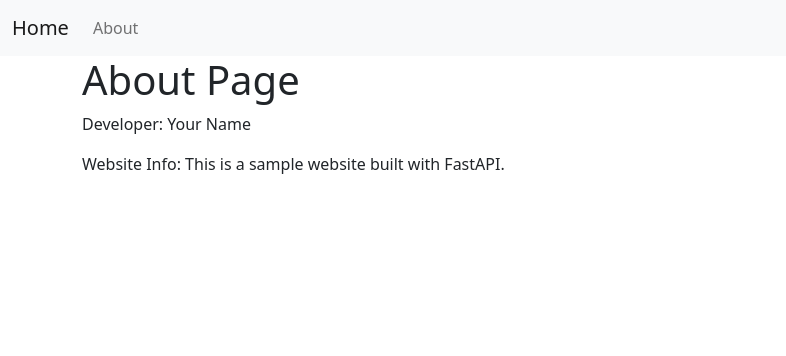
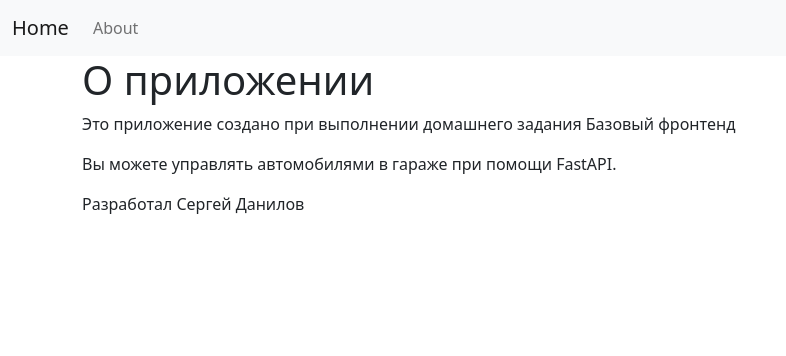
Before and after one commit to IzhSergei/homework_05, a FastAPI app: page /about/ in a window 1280 px wide. Shown: the top 356 px of the page, without its empty margins (0-786 px from the left). Run offline with FastAPI, Linux system fonts and the light colour scheme.

Commit message:
second commit

```diff
--- a/templates/about.html
+++ b/templates/about.html
@@ -1,7 +1,8 @@
 {% extends "base.html" %}
 
 {% block content %}
-<h1>About Page</h1>
-<p>Developer: Your Name</p>
-<p>Website Info: This is a sample website built with FastAPI.</p>
+<h1>О приложении</h1>
+<p>Это приложение создано при выполнении домашнего задания Базовый фронтенд</p>
+<p>Вы можете управлять автомобилями в гараже при помощи FastAPI.</p>
+<p>Разработал Сергей Данилов</p>
 {% endblock %}
--- a/templates/index.html
+++ b/templates/index.html
@@ -1,5 +1,6 @@
 {% extends "base.html" %}
 
 {% block content %}
-<h1>Welcome to the Home Page</h1>
+<h1>Welcome to Garage!</h1>
+<p>This is the main page of the website.</p>
 {% endblock %}
```
